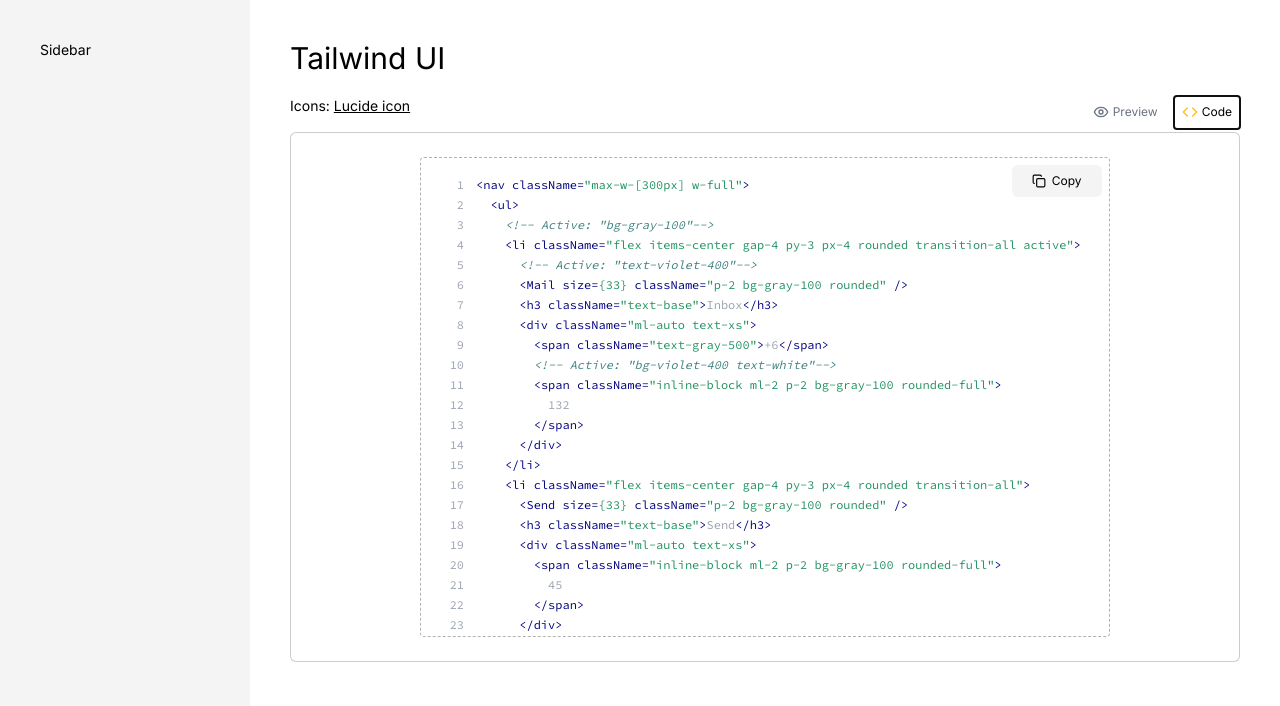
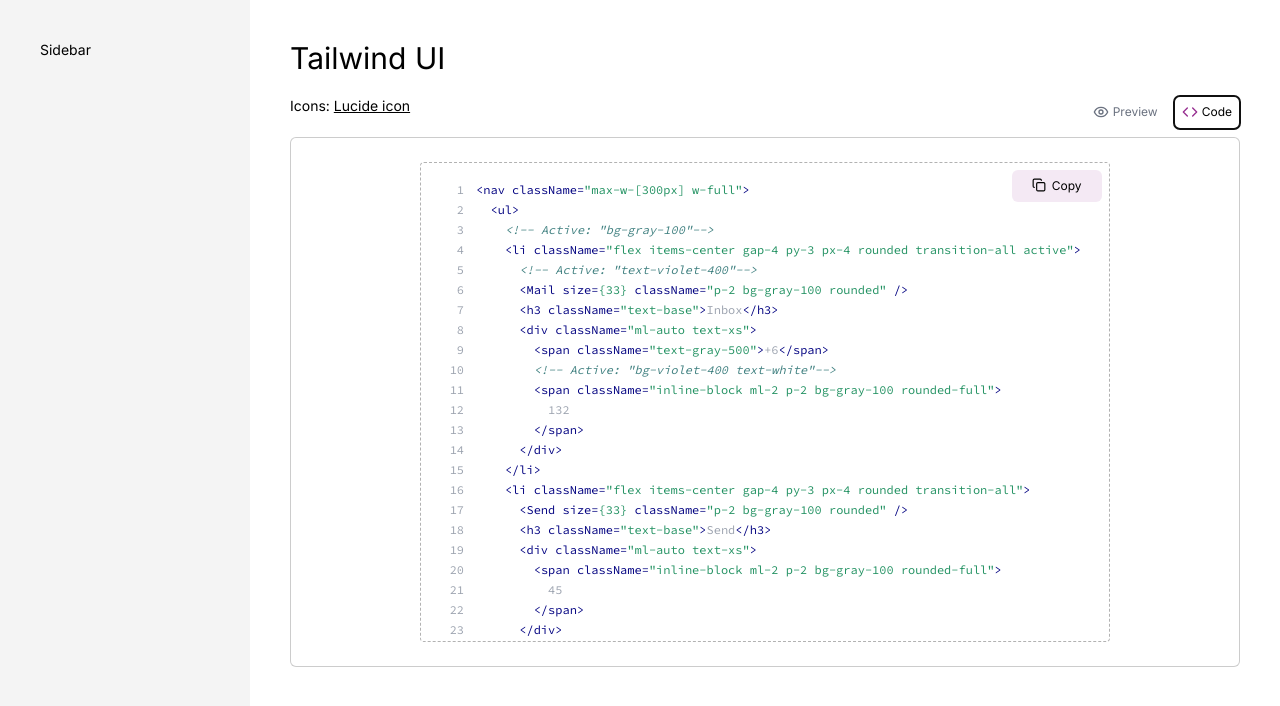
Before and after one commit to nurulid/ui-component-collections, a Next.js app: page / in a window 1280 px wide. Both pictures are taken after a click on the tab "Code". Shown: the top 706 px of the page. Built offline with nearby package versions, Linux system fonts and the light colour scheme.

Commit message:
update main color

```diff
--- a/src/app/layout.tsx
+++ b/src/app/layout.tsx
@@ -26,7 +26,7 @@
       <body className={`${inter.className} ${sourceCodePro.variable}`}>
         <main className='flex relative'>
           <Sidebar />
-          <section className='flex-grow min-h-screen'>{children}</section>
+          <section className='flex-grow min-h-screen max-w-6xl w-full mx-auto'>{children}</section>
         </main>
       </body>
     </html>
--- a/src/components/ui/CodeWrapper.tsx
+++ b/src/components/ui/CodeWrapper.tsx
@@ -23,7 +23,7 @@
     <div className='relative'>
       <button
         onClick={handleCopyClick}
-        className="p-2 w-[90px] bg-griey hover:opacity-70 transition-all rounded-md absolute right-2 top-2 text-xs"
+        className="p-2 w-[90px] bg-indie/10 hover:opacity-70 transition-all rounded-md absolute right-2 top-2 text-xs"
       >
         {copied ? (
           <>
--- a/src/components/ui/TabPanel.tsx
+++ b/src/components/ui/TabPanel.tsx
@@ -14,24 +14,24 @@
   const { ui, code, note } = props;
   return (
     <Tabs.Root defaultValue="tab1">
-      <div className='flex justify-between flex-row-reverse'>
+      <div className='flex justify-between flex-row-reverse mb-2'>
         <Tabs.List className="text-xs space-x-2">
           <Tabs.Trigger
             value="tab1"
-            className="group data-[state=active]:text-black text-gray-500 hover:text-black transition-all p-2"
+            className="group data-[state=active]:text-black text-gray-500 hover:text-black hover:bg-indie/10 rounded-md transition-all p-2"
           >
             <Eye size={16} className="group-data-[state=active]:text-indie inline-block mr-1 -translate-y-[1px]" />
             Preview
           </Tabs.Trigger>
           <Tabs.Trigger
             value="tab2"
-            className="group data-[state=active]:text-black text-gray-500 hover:text-black transition-all p-2"
+            className="group data-[state=active]:text-black text-gray-500 hover:text-black hover:bg-indie/10 rounded-md transition-all p-2"
           >
             <Code size={16} className="group-data-[state=active]:text-indie inline-block mr-1 -translate-y-[1px]" />
             Code
           </Tabs.Trigger>
         </Tabs.List>
-        <div className="mb-4 z-10 relative">{note}</div>
+        <div>{note}</div>
       </div>
       <Tabs.Content
         value="tab1"
--- a/tailwind.config.ts
+++ b/tailwind.config.ts
@@ -13,7 +13,7 @@
         cool: "#fdfbf8",
         // sand: "#f1e6e0",
         griey: "#f4f4f4",
-        indie: "#FFBF18"
+        indie: "#962D8F"
       }
     },
   },
```
